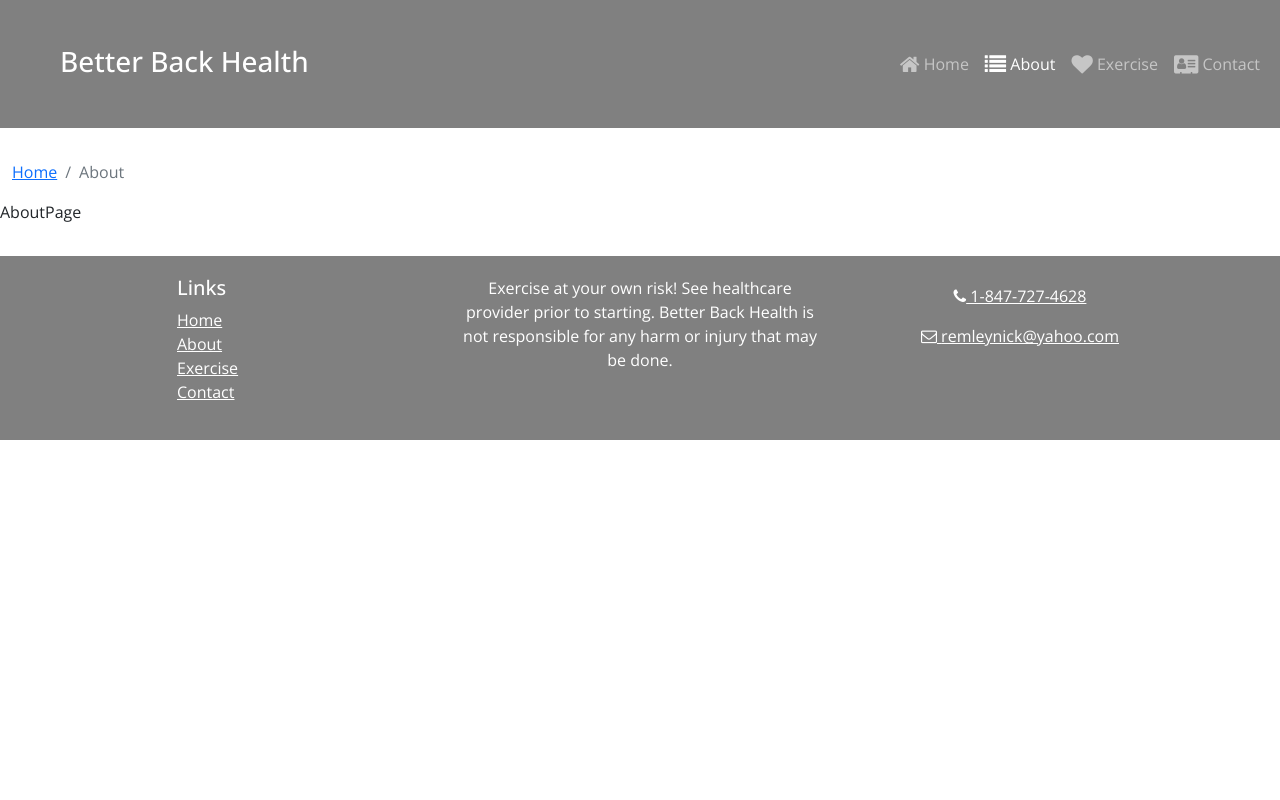
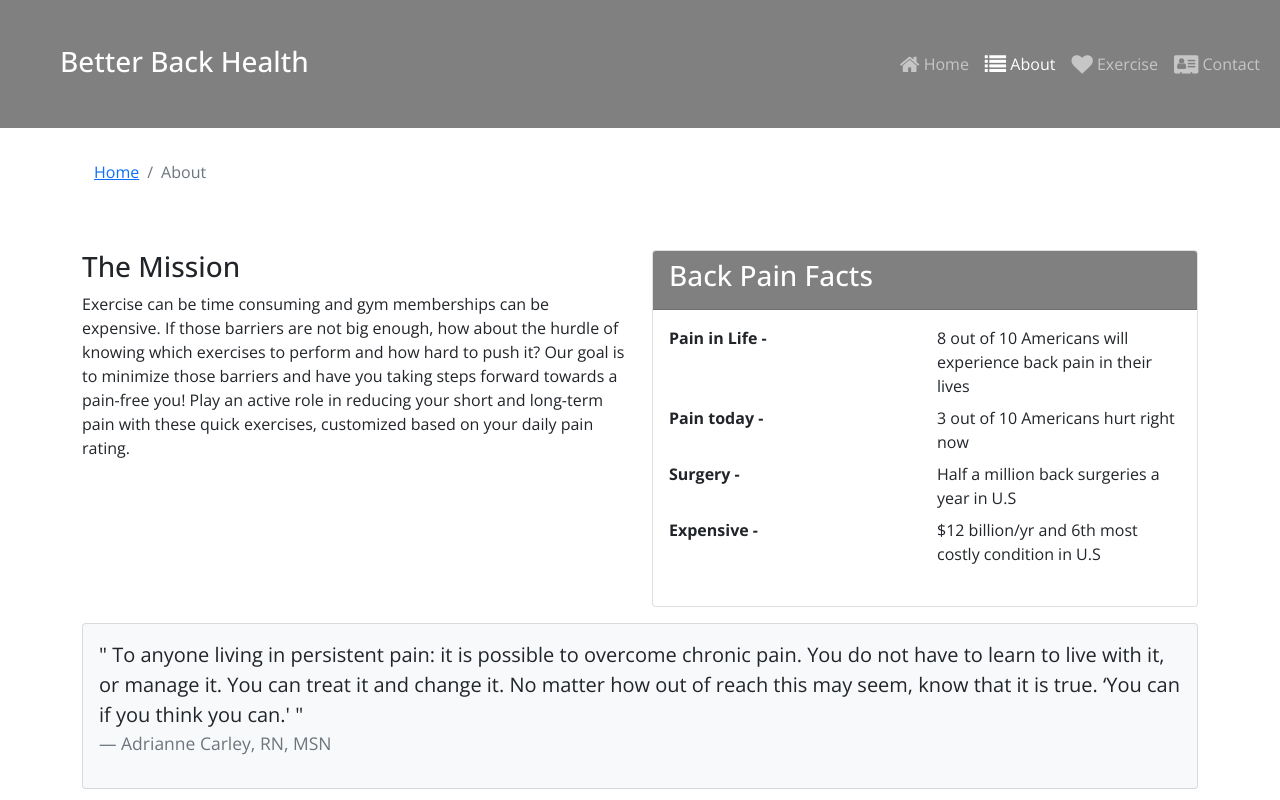
Before and after one commit to RemleyNick/react-portfolio, a React (Create React App) app: page /about in a window 1280 px wide. Shown: the top 800 px of the page. Built offline with nearby package versions, Linux system fonts and the light colour scheme.

Commit message:
AboutPage content

```diff
--- a/src/App.css
+++ b/src/App.css
@@ -82,3 +82,7 @@ h2 {
 .site-subheader {
     margin: 0;
 }
+
+.card-header {
+    background-color: gray;
+}
--- a/src/pages/AboutPage.js
+++ b/src/pages/AboutPage.js
@@ -1,12 +1,75 @@
 import SubHeader from "../components/SubHeader";
+import { Col, Row, Container, Card, CardBody, CardHeader } from "reactstrap";
 
 const AboutPage = () => {
     return (
-    <div>
-        <SubHeader current='About' />
-        AboutPage
-    </div>
-    )
+        <Container>
+            <SubHeader current="About" />
+            <Row className="row-content">
+                <Col sm="6">
+                    <h3>The Mission</h3>
+                    <p>
+                        Exercise can be time consuming and gym memberships can
+                        be expensive. If those barriers are not big enough, how
+                        about the hurdle of knowing which exercises to perform
+                        and how hard to push it? Our goal is to minimize those
+                        barriers and have you taking steps forward towards a
+                        pain-free you! Play an active role in reducing your
+                        short and long-term pain with these quick exercises,
+                        customized based on your daily pain rating.
+                    </p>
+                </Col>
+                <Col sm="6">
+                    <Card>
+                        <CardHeader className="card-header text-white">
+                            <h3>Back Pain Facts</h3>
+                        </CardHeader>
+                        <CardBody>
+                            <dl className="row">
+                                <dt className="col-6">Pain in Life - </dt>
+                                <dd className="col-6">
+                                    8 out of 10 Americans will experience back pain in their lives
+                                </dd>
+                                <dt className="col-6">Pain today - </dt>
+                                <dd className="col-6">
+                                    3 out of 10 Americans hurt right now
+                                </dd>
+                                <dt className="col-6">Surgery - </dt>
+                                <dd className="col-6">
+                                    Half a million back surgeries a year in U.S
+                                </dd>
+                                <dt className="col-6">Expensive - </dt>
+                                <dd className="col-6">
+                                    $12 billion/yr and 6th most costly condition
+                                    in U.S
+                                </dd>
+                            </dl>
+                        </CardBody>
+                    </Card>
+                </Col>
+                <Col>
+                    <Card className="bg-light mt-3">
+                        <CardBody>
+                            <blockquote className="blockquote">
+                                <p>
+                                    " To anyone living in persistent pain: it is
+                                    possible to overcome chronic pain. You do
+                                    not have to learn to live with it, or manage
+                                    it. You can treat it and change it. No
+                                    matter how out of reach this may seem, know
+                                    that it is true. ‘You can if you think you
+                                    can.' "
+                                </p>
+                                <footer className="blockquote-footer">
+                                Adrianne Carley, RN, MSN{" "}
+                                </footer>
+                            </blockquote>
+                        </CardBody>
+                    </Card>
+                </Col>
+            </Row>
+        </Container>
+    );
 };
 
 export default AboutPage;
```
